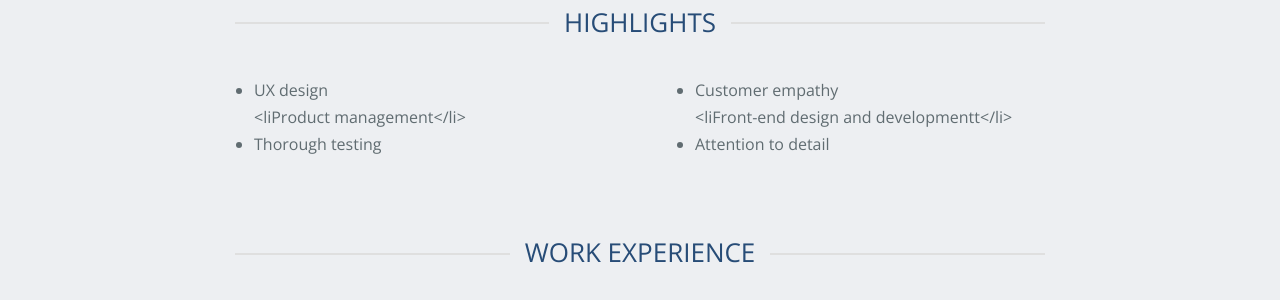
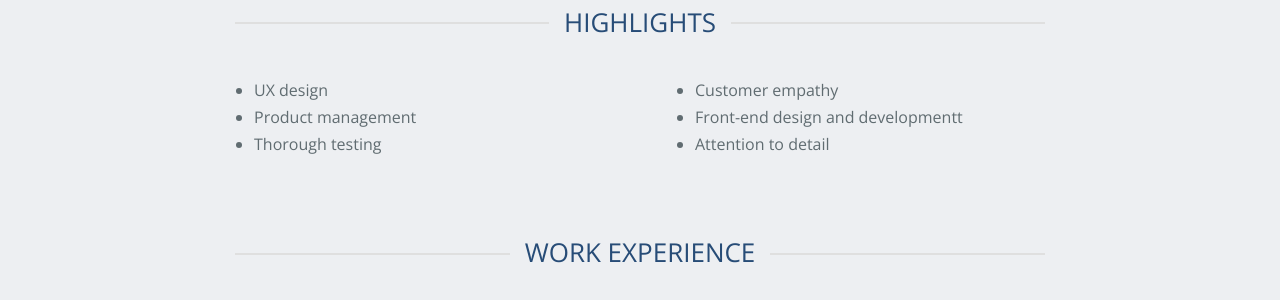
Before and after one commit to mfelt/mfelt.github.io, a Jekyll site: the page built from index.md, in a window 1280 px wide. Shown: the part 374-674 px from the top of the page. Built offline with Jekyll 4.4.1, drawn with Linux system fonts in a browser that asks for light colours; nearby versions of some CDN libraries; our own code applies the rules of GitHub Pages for plain Markdown files.

Commit message:
Update index.md

```diff
--- a/index.md
+++ b/index.md
@@ -4,14 +4,14 @@
   <div class="col-xs-12 col-sm-6">
     <ul>
       <li>UX design</li>
-      <liProduct management</li>
+      <li>Product management</li>
       <li>Thorough testing</li>
      </ul>
   </div>
    <div class="col-xs-12 col-sm-6">
       <ul>
         <li>Customer empathy</li>
-        <liFront-end design and developmentt</li>
+        <li>Front-end design and developmentt</li>
         <li>Attention to detail</li>
      </ul>
   </div>
```
